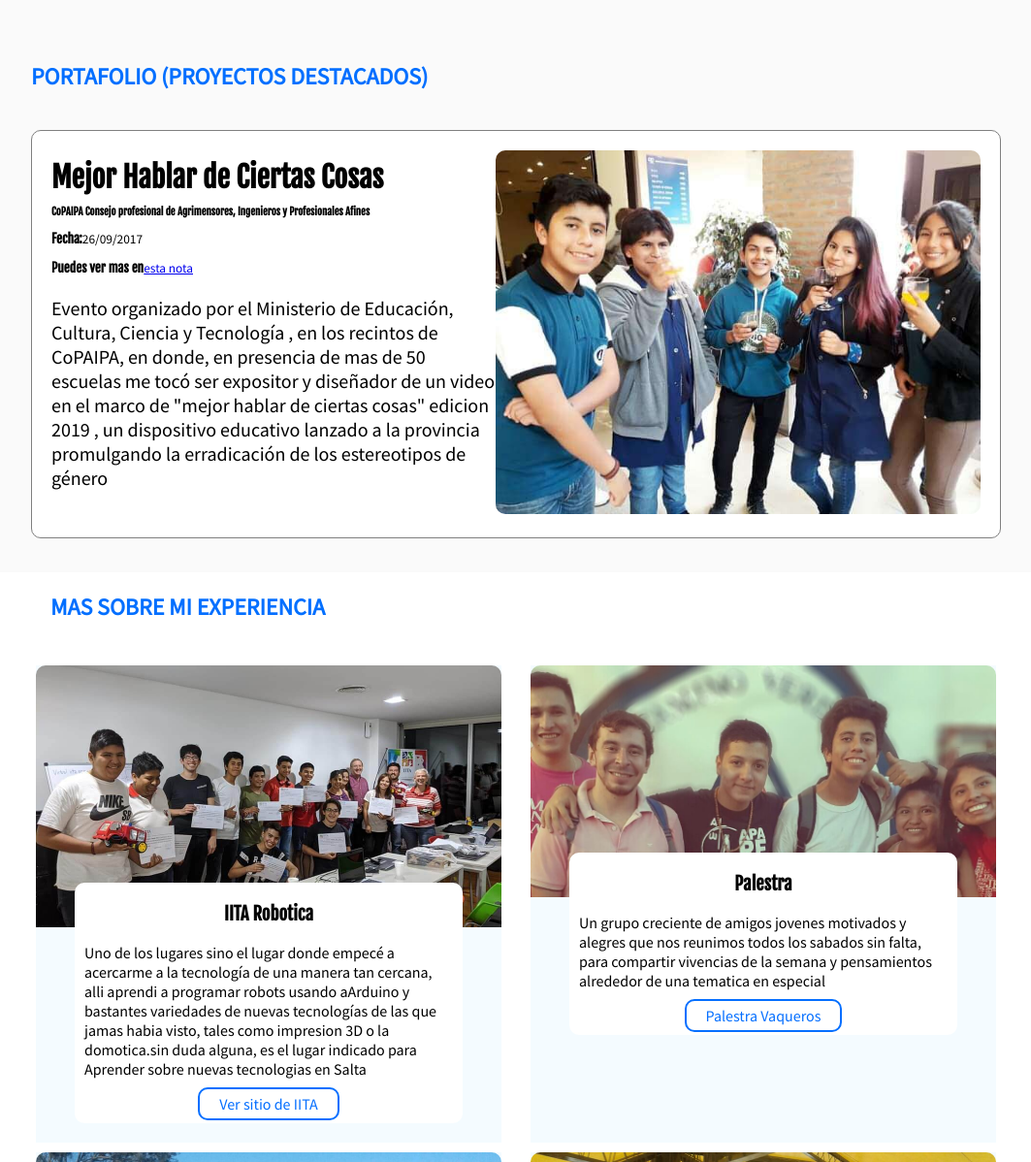
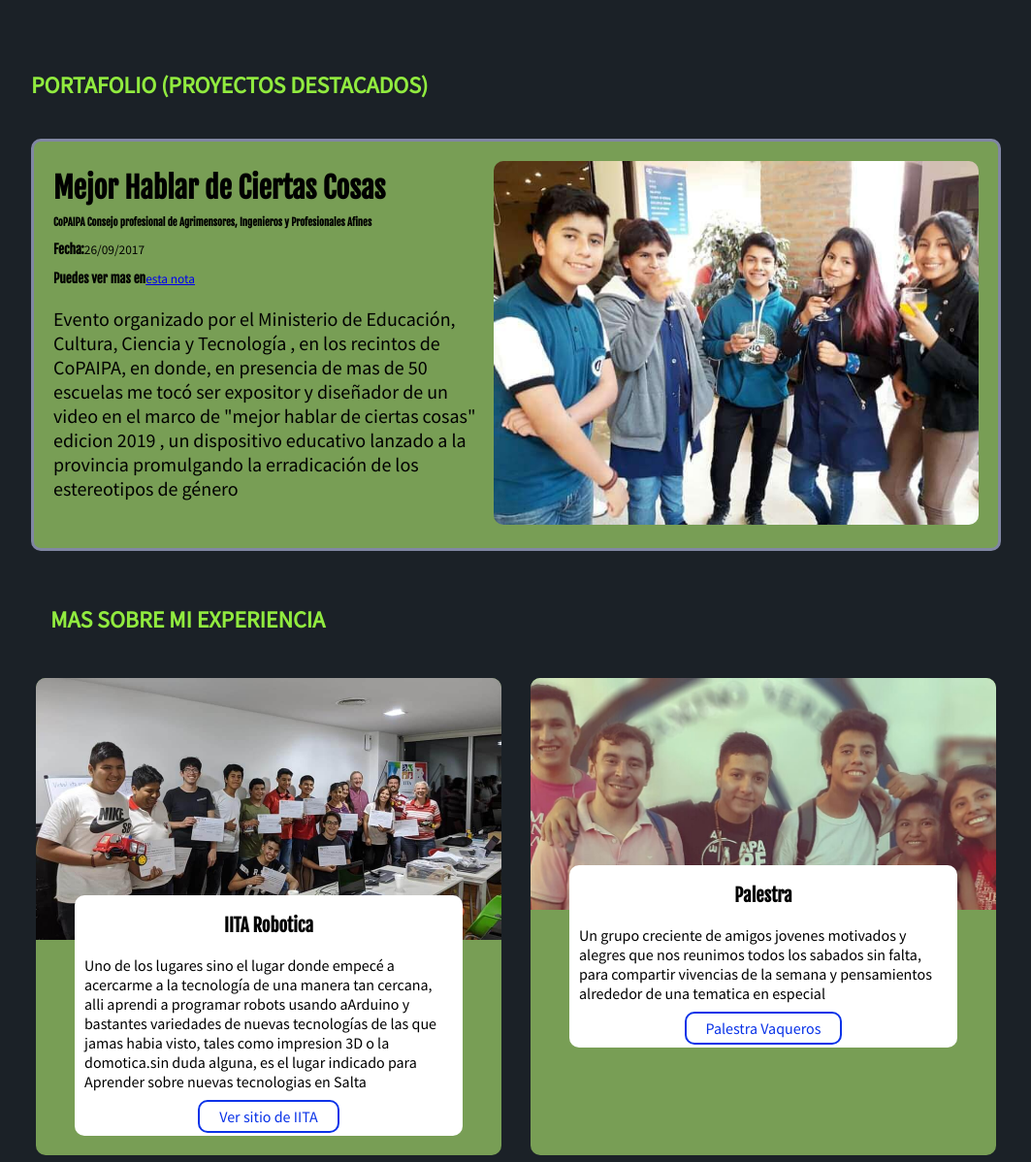
Before and after one commit to IsaiasFer/FirstWeb, a plain HTML site: page index.html in a window 1280 px wide. Shown: the part 806-2004 px from the top of the page at 97% size, without its empty margins (108-1171 px from the left). Drawn offline with Linux system fonts and the light colour scheme.

Commit message:
cambio de colores a la web

```diff
--- a/css/diseño.css
+++ b/css/diseño.css
@@ -1,5 +1,5 @@
 body{
-	background:white;
+	background:#1b2127;
 	font-family:'Source Sans Pro',sans-serif;
 	margin:0;
 }
@@ -33,10 +33,10 @@ h1{
 	margin:0;
 }
 h1 strong{
-	color:#026fff;
+	color:#91EB3F;
 }
 h2{
-	color:#026fff;
+	color:#91EB3F;
 	text-transform: uppercase;
 	font-family:'Source Sans Pro',sans-serif;
 	font-weight: bold;
@@ -51,12 +51,12 @@ h2{
 	border-color:red;
 	border-width:15px;
 	border-style:solid;*/
-	border:1px solid gray;
+	border:3px solid #8187A3;
 	border-radius:10px;
 	/*margin:10px;*/
 	margin-bottom: 15px;
 	padding:20px;
-	background: white;
+	background: #789E55 ;
 	display:flex;
 	align-items:center;
 	justify-content: space-between;
@@ -97,7 +97,7 @@ h2{
 	height:290px;
 }
 .portfolio{
-	background:#fafafa;
+	background:#1b2127;
 	padding:20px;
 }
 .flexbox{
@@ -150,7 +150,8 @@ header a.link,li{
 .event{
 	margin:10px;
 	width:480px;
-	background: #f4fbff;
+	background: #789E55;
+	border-radius:10px;
 }
 .event-list{
 	display: flex;
@@ -182,7 +183,7 @@ header a.link,li{
 .event_url{
 	text-decoration: none;
 	font-size :bold;
-	color:#056fff;
+	color:#0932E8;
 	border:2px solid;
 	padding:5px 20px;
 	border-radius: 10px;
@@ -191,14 +192,12 @@ header a.link,li{
 	margin-left:20px;
 }
 .contact{
-	background-color:#056fff;
+	background-color:#789E55;
 	color:white;
 	height:150px;
 	display:flex;
 	align-items: center;
 	justify-content: space-between;
-}
-.social{
 }
 .social_link{
 	display:inline-block;
```
